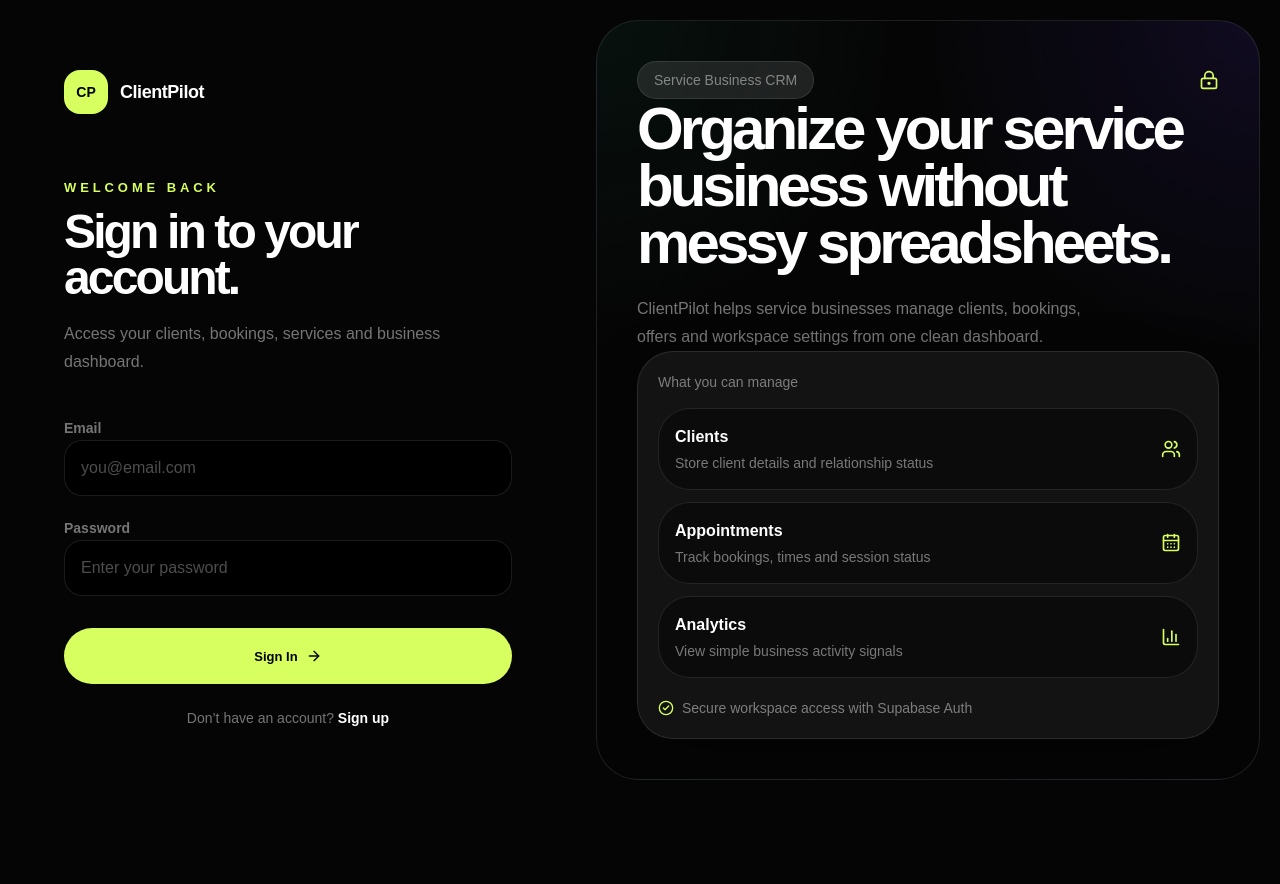
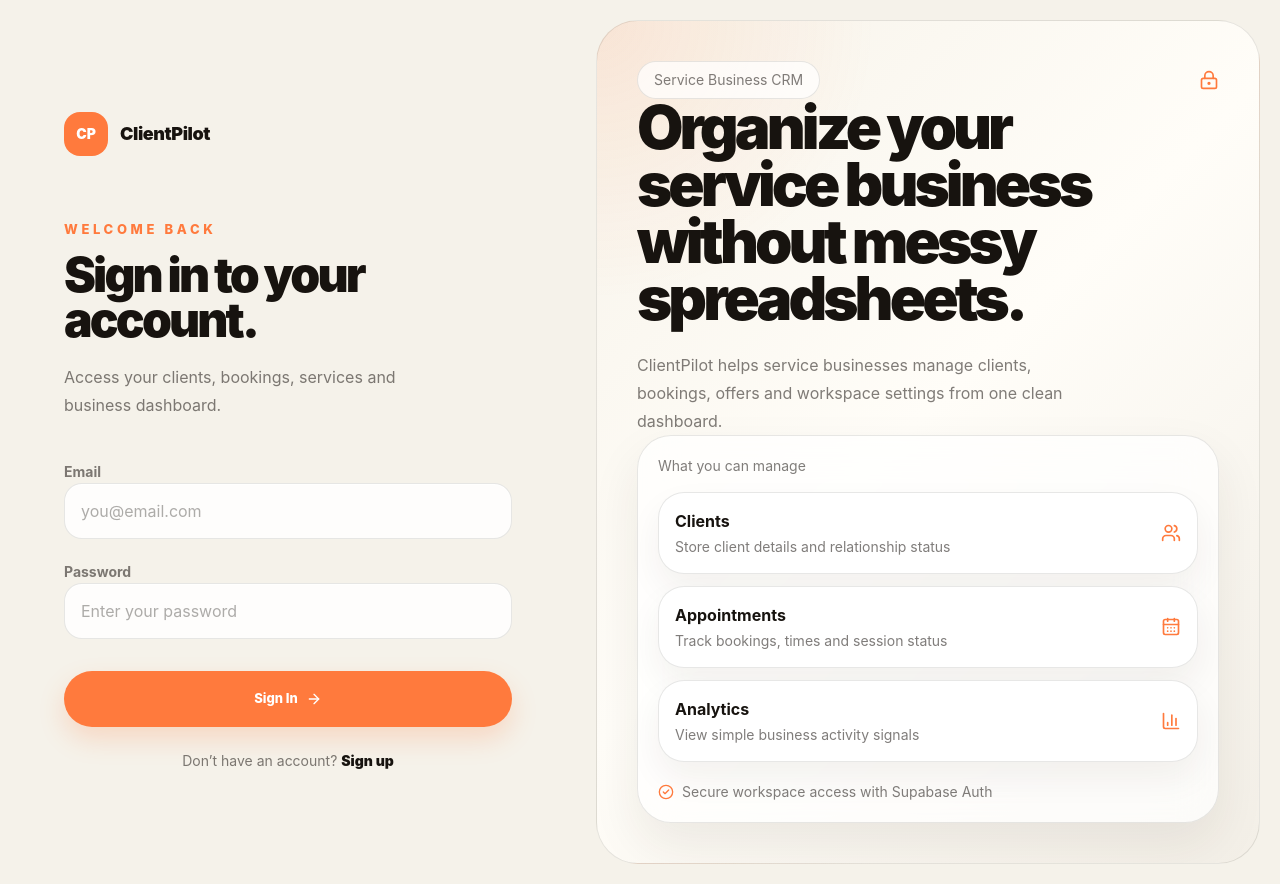
Before and after one commit to natashahans/clientpilot, a Next.js app: page /login in a window 1280 px wide. Before the commit the page ends 800 px from the top, so only its background shows below. Built offline with nearby package versions, Linux system fonts and the light colour scheme.

Commit message:
style: switch app to light global theme

```diff
--- a/src/app/globals.css
+++ b/src/app/globals.css
@@ -1,32 +1,36 @@
 @import "tailwindcss";
 
 :root {
-  --app-bg: #050505;
-  --app-surface: #101010;
-  --app-surface-soft: rgba(255, 255, 255, 0.06);
-  --app-card: #0b0b0b;
-  --app-border: rgba(255, 255, 255, 0.1);
+  --app-bg: #f5f2ea;
+  --app-surface: #ffffff;
+  --app-surface-soft: rgba(255, 255, 255, 0.72);
+  --app-card: #ffffff;
+  --app-border: rgba(28, 24, 18, 0.1);
 
-  --app-text: #ffffff;
-  --app-muted: rgba(255, 255, 255, 0.45);
-  --app-muted-soft: rgba(255, 255, 255, 0.32);
+  --app-danger: #d96b5f;
+  --app-danger-soft: rgba(217, 107, 95, 0.12);
 
-  --app-accent: #d7ff5f;
-  --app-accent-hover: #c8f24f;
-  --app-accent-text: #000000;
+  --app-text: #17130f;
+  --app-muted: rgba(23, 19, 15, 0.55);
+  --app-muted-soft: rgba(23, 19, 15, 0.35);
 
-  --radius-card: 32px;
-  --radius-panel: 36px;
+  --app-accent: #ff7a3d;
+  --app-accent-hover: #f06425;
+  --app-accent-text: #ffffff;
+
+  --radius-card: 26px;
+  --radius-panel: 34px;
   --radius-pill: 999px;
 
-  --font-app: Arial, Helvetica, sans-serif;
+  --font-app: Inter, ui-sans-serif, system-ui, -apple-system, BlinkMacSystemFont,
+    "Segoe UI", sans-serif;
 
-  --text-page-title: 48px;
+  --text-page-title: 52px;
   --text-section-title: 28px;
   --text-body: 15px;
   --text-small: 13px;
 
-  --tracking-tight-app: -0.055em;
+  --tracking-tight-app: -0.06em;
 }
 
 * {
@@ -45,6 +49,7 @@
 }
 
 /* App theme utility classes */
+
 .app-bg {
   background: var(--app-bg);
   color: var(--app-text);
@@ -52,29 +57,33 @@
 
 .app-shell-bg {
   background:
-    radial-gradient(circle at top right, rgba(45, 27, 105, 0.28) 0%, transparent 34%),
-    radial-gradient(circle at top left, rgba(16, 61, 45, 0.22) 0%, transparent 30%),
-    var(--app-bg);
+    radial-gradient(circle at top left, rgba(255, 122, 61, 0.12) 0%, transparent 26%),
+    linear-gradient(135deg, #f7f3ea 0%, #fffdf8 48%, #f3efe7 100%);
 }
 
 .app-card {
   border: 1px solid var(--app-border);
   background: var(--app-surface-soft);
   border-radius: var(--radius-panel);
-  box-shadow: 0 24px 60px rgba(0, 0, 0, 0.3);
+  box-shadow: 0 22px 50px rgba(49, 37, 25, 0.08);
+  backdrop-filter: blur(18px);
 }
 
 .app-card-dark {
   border: 1px solid var(--app-border);
   background: var(--app-card);
   border-radius: var(--radius-card);
+  box-shadow: 0 16px 34px rgba(49, 37, 25, 0.06);
 }
 
 .app-accent-card {
-  border: 1px solid var(--app-border);
-  background: var(--app-accent);
+  border: 1px solid rgba(255, 122, 61, 0.25);
+  background:
+    radial-gradient(circle at top right, rgba(255, 255, 255, 0.35), transparent 28%),
+    linear-gradient(135deg, #ff7a3d 0%, #ff9a5f 100%);
   color: var(--app-accent-text);
   border-radius: var(--radius-panel);
+  box-shadow: 0 24px 60px rgba(255, 122, 61, 0.24);
 }
 
 .app-button-primary {
@@ -82,50 +91,54 @@
   background: var(--app-accent);
   color: var(--app-accent-text);
   font-size: var(--text-small);
-  font-weight: 800;
+  font-weight: 850;
   transition: 0.2s ease;
+  box-shadow: 0 12px 26px rgba(255, 122, 61, 0.22);
 }
 
 .app-button-primary:hover {
   background: var(--app-accent-hover);
+  transform: translateY(-1px);
 }
 
 .app-button-secondary {
   border: 1px solid var(--app-border);
   border-radius: var(--radius-pill);
-  background: rgba(255, 255, 255, 0.05);
+  background: rgba(255, 255, 255, 0.72);
   color: var(--app-muted);
   font-size: var(--text-small);
-  font-weight: 700;
+  font-weight: 750;
   transition: 0.2s ease;
 }
 
 .app-button-secondary:hover {
-  background: rgba(255, 255, 255, 0.1);
+  background: #ffffff;
   color: var(--app-text);
 }
 
 .app-input {
   border: 1px solid var(--app-border);
   border-radius: 18px;
-  background: #000000;
+  background: rgba(255, 255, 255, 0.86);
   color: var(--app-text);
   outline: none;
+  box-shadow: inset 0 1px 0 rgba(255, 255, 255, 0.55);
 }
 
 .app-input::placeholder {
-  color: rgba(255, 255, 255, 0.3);
+  color: rgba(23, 19, 15, 0.35);
 }
 
 .app-input:focus {
-  border-color: color-mix(in srgb, var(--app-accent) 60%, transparent);
+  border-color: color-mix(in srgb, var(--app-accent) 55%, transparent);
+  box-shadow: 0 0 0 4px rgba(255, 122, 61, 0.12);
 }
 
 .app-kicker {
   color: var(--app-accent);
   font-size: var(--text-small);
-  font-weight: 800;
-  letter-spacing: 0.3em;
+  font-weight: 850;
+  letter-spacing: 0.28em;
   text-transform: uppercase;
 }
 
@@ -133,13 +146,13 @@
   font-size: var(--text-page-title);
   font-weight: 900;
   letter-spacing: var(--tracking-tight-app);
-  line-height: 0.98;
+  line-height: 0.95;
 }
 
 .app-section-title {
   font-size: var(--text-section-title);
   font-weight: 900;
-  letter-spacing: -0.04em;
+  letter-spacing: -0.045em;
 }
 
 .app-muted {
@@ -149,3 +162,112 @@
 .app-border {
   border-color: var(--app-border);
 }
+
+/* Light theme compatibility patch for old hardcoded dark classes */
+
+.app-bg .text-white,
+.app-shell-bg .text-white {
+  color: var(--app-text) !important;
+}
+
+.app-bg .text-white\/40,
+.app-shell-bg .text-white\/40,
+.app-bg .text-white\/45,
+.app-shell-bg .text-white\/45,
+.app-bg .text-white\/50,
+.app-shell-bg .text-white\/50,
+.app-bg .text-white\/60,
+.app-shell-bg .text-white\/60,
+.app-bg .text-white\/70,
+.app-shell-bg .text-white\/70 {
+  color: var(--app-muted) !important;
+}
+
+.app-bg .placeholder\:text-white\/40::placeholder,
+.app-shell-bg .placeholder\:text-white\/40::placeholder,
+.app-bg .placeholder\:text-white\/30::placeholder,
+.app-shell-bg .placeholder\:text-white\/30::placeholder,
+.app-bg .placeholder\:text-white\/25::placeholder,
+.app-shell-bg .placeholder\:text-white\/25::placeholder {
+  color: var(--app-muted-soft) !important;
+}
+
+.app-bg .border-white\/10,
+.app-shell-bg .border-white\/10 {
+  border-color: var(--app-border) !important;
+}
+
+.app-bg .bg-white\/\[0\.06\],
+.app-shell-bg .bg-white\/\[0\.06\],
+.app-bg .bg-white\/5,
+.app-shell-bg .bg-white\/5,
+.app-bg .bg-white\/10,
+.app-shell-bg .bg-white\/10 {
+  background: var(--app-surface-soft) !important;
+}
+
+.app-bg .bg-\[\#0B0B0B\],
+.app-shell-bg .bg-\[\#0B0B0B\],
+.app-bg .bg-\[\#101010\],
+.app-shell-bg .bg-\[\#101010\],
+.app-bg .bg-\[\#111111\],
+.app-shell-bg .bg-\[\#111111\] {
+  background: var(--app-card) !important;
+}
+
+.app-bg .bg-black,
+.app-shell-bg .bg-black {
+  background: var(--app-card) !important;
+}
+
+.app-bg .text-\[\#D7FF5F\],
+.app-shell-bg .text-\[\#D7FF5F\] {
+  color: var(--app-accent) !important;
+}
+
+.app-bg .bg-\[\#D7FF5F\],
+.app-shell-bg .bg-\[\#D7FF5F\] {
+  background: var(--app-accent) !important;
+  color: var(--app-accent-text) !important;
+}
+
+.app-bg .text-black,
+.app-shell-bg .text-black {
+  color: var(--app-accent-text);
+}
+
+/* Fix action links so blue/red do not look random */
+.app-bg .text-blue-400,
+.app-shell-bg .text-blue-400 {
+  color: var(--app-accent) !important;
+}
+
+.app-bg .text-red-400,
+.app-shell-bg .text-red-400 {
+  color: var(--app-danger) !important;
+}
+
+/* Nav inactive items */
+.app-bg nav a:not([class*="bg-"]),
+.app-shell-bg nav a:not([class*="bg-"]) {
+  color: var(--app-muted) !important;
+}
+
+.app-bg nav a:hover,
+.app-shell-bg nav a:hover {
+  color: var(--app-text) !important;
+  background: var(--app-surface-soft) !important;
+}
+
+/* Top search visibility */
+.app-bg input,
+.app-shell-bg input,
+.app-bg select,
+.app-shell-bg select {
+  color: var(--app-text);
+}
+
+.app-bg input::placeholder,
+.app-shell-bg input::placeholder {
+  color: var(--app-muted-soft);
+}
```
